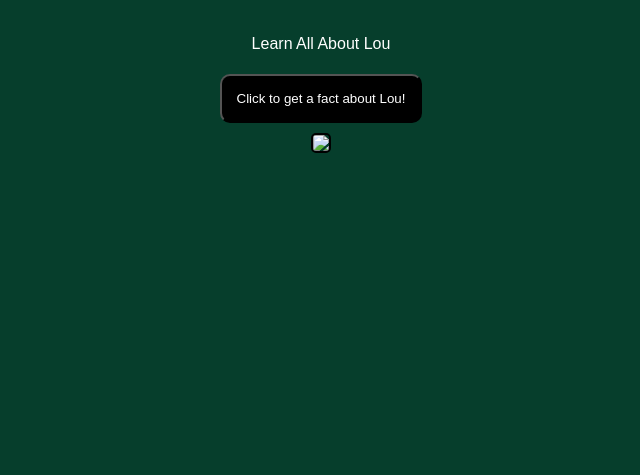
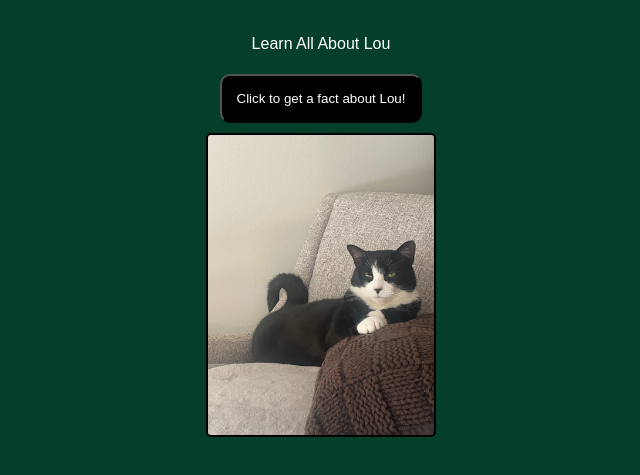
Before and after one commit to marotella/loudemodeployment, a website: page public/index.html in a window 1280 px wide. Shown: the part 69-544 px from the top of the page, without its empty margins (319-959 px from the left). Drawn offline with Linux system fonts and the light colour scheme; the site is published under a folder, as on GitHub Pages, so addresses that start at the root find nothing.

Commit message:
updated image path

```diff
--- a/public/index.html
+++ b/public/index.html
@@ -9,7 +9,7 @@
     <p id="content">Learn All About Lou</p>
 
     <button id="button">Click to get a fact about Lou!</button>
-    <img src="/public/lou.jpeg">
+    <img src="lou.jpeg">
     <script src="main.js"></script>
   </body>
 </html>
```
